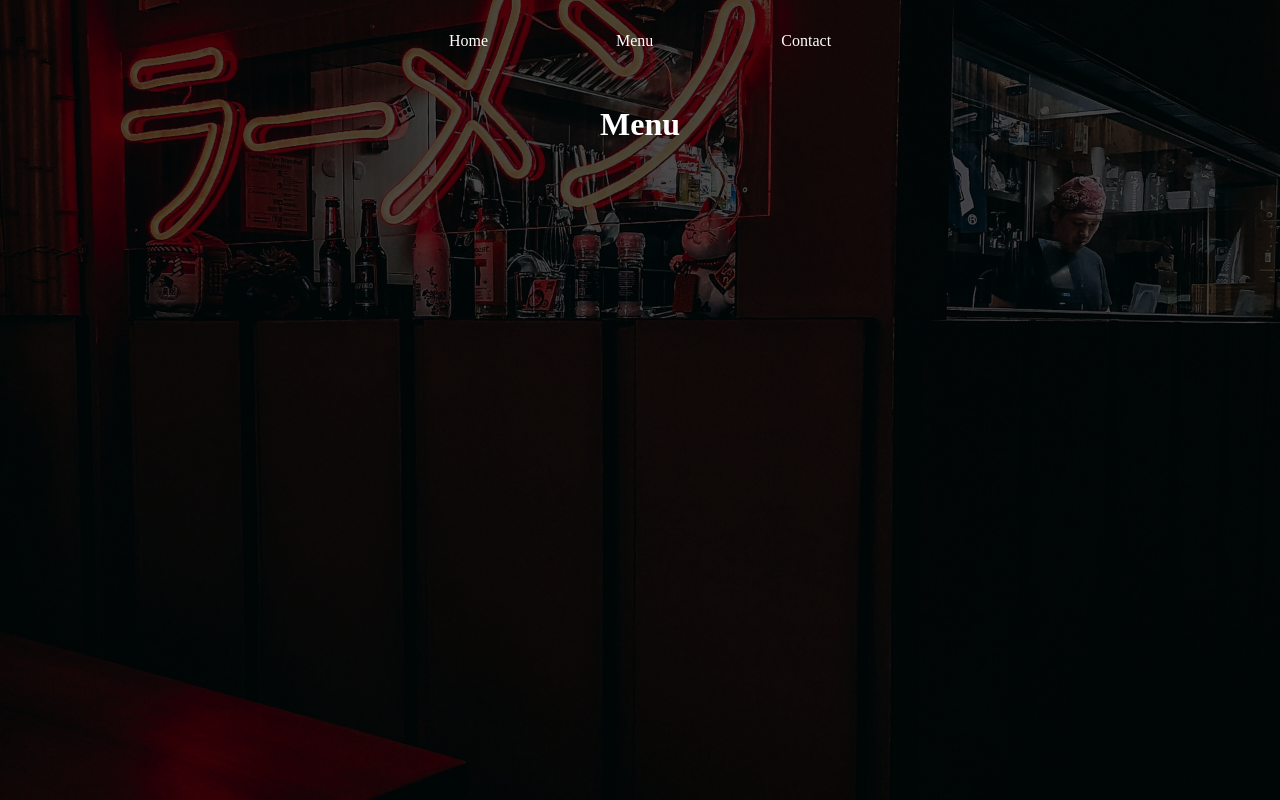
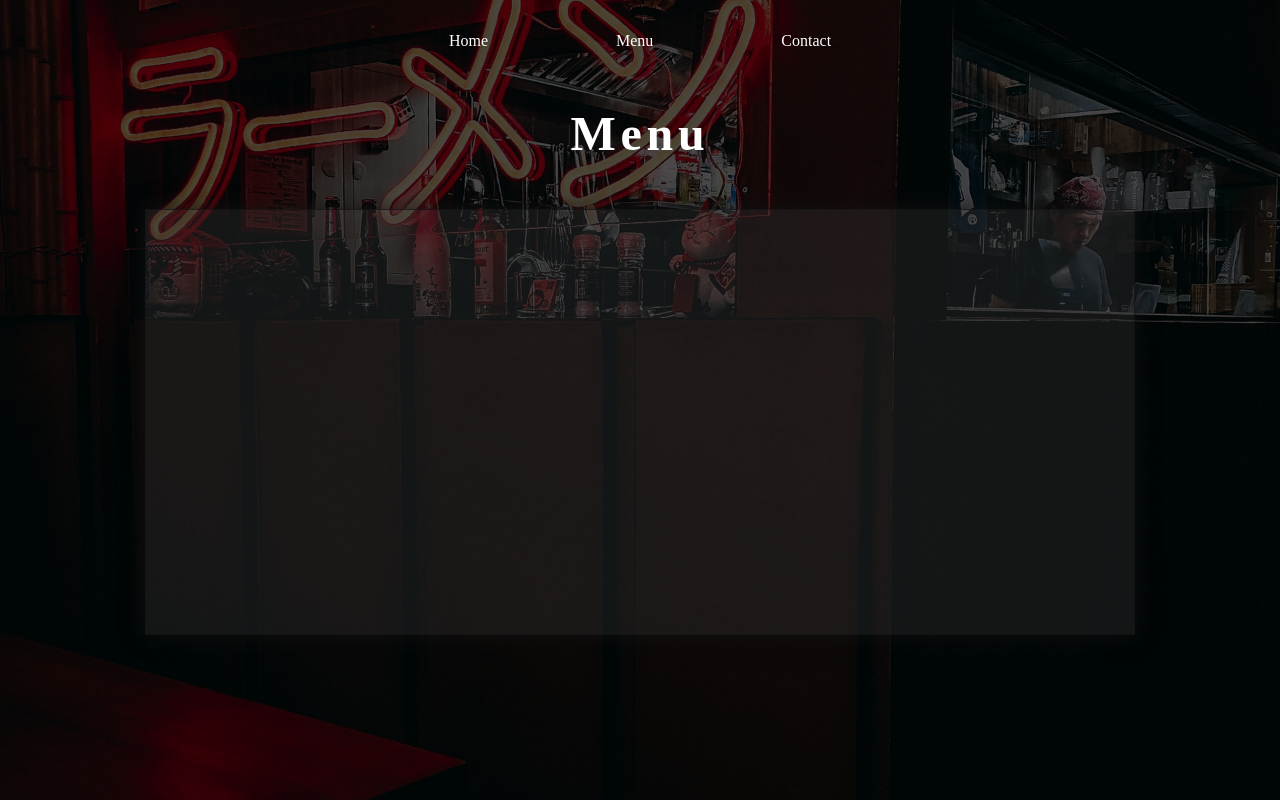
Before and after one commit to Marshnme/Restaurant-HomePage, a website built with webpack: page dist/index.html in a window 1280 px wide. Both pictures are taken after a click on the element "Menu". Built offline with nearby package versions, Linux system fonts and the light colour scheme.

Commit message:
added color to infocontainer background. Added info container to all components

```diff
--- a/src/components/contact.js
+++ b/src/components/contact.js
@@ -5,11 +5,16 @@
 
 const contact = () => {
     const mainEle = document.querySelector("main");
-    let contactTest = document.createElement("h1");
-    contactTest.textContent="Contact";
 
+    let infoContainer = document.createElement("div");
+    infoContainer.classList.add("info-contain")
 
-    mainEle.appendChild(contactTest)
+    let contactTitle = document.createElement("h1");
+    contactTitle.classList.add("name")
+    contactTitle.textContent="Contact Us";
+
+    mainEle.appendChild(contactTitle)
+    mainEle.appendChild(infoContainer)
 }
 
 
--- a/src/components/home.js
+++ b/src/components/home.js
@@ -6,7 +6,7 @@ const home = () => {
     const contentDiv = document.querySelector(".content");
     const mainEle = document.querySelector("main");
     let buisName = document.createElement("h1");
-    buisName.classList.add("text-shadow","name")
+    buisName.classList.add("name")
     buisName.textContent="Noodle Bar";
 
     let infoContainer = document.createElement("div");
--- a/src/components/menu.js
+++ b/src/components/menu.js
@@ -3,11 +3,19 @@
 
 const menu = () => {
     const mainEle = document.querySelector("main");
-    let menuTest = document.createElement("h1");
-    menuTest.textContent="Menu";
+
+    let infoContainer = document.createElement("div");
+    infoContainer.classList.add("info-contain")
+
+    let menuTitle = document.createElement("h1");
+    menuTitle.classList.add("name")
+    menuTitle.textContent="Menu";
+
+    mainEle.appendChild(menuTitle)
+    mainEle.appendChild(infoContainer)
 
 
-    mainEle.appendChild(menuTest)
+
 }
 
 
--- a/src/index.js
+++ b/src/index.js
@@ -6,27 +6,22 @@ import "./style.css"
 const bodyEle = document.querySelector("body");
 
 const contentDiv = document.createElement("div");
-contentDiv.classList.add("content");
-contentDiv.classList.add("home-img");
+contentDiv.classList.add("content", "home-img");
 
 const navEle = document.createElement("nav");
 navEle.classList.add("nav");
 
-const mainEle = document.createElement("main");
-
 const homeNav = document.createElement("p");
 homeNav.textContent = "Home";
-
 const menuNav = document.createElement("p");
 menuNav.textContent = "Menu";
-
-
 const contactNav = document.createElement("p");
 contactNav.textContent = "Contact";
-
 navEle.appendChild(homeNav)
 navEle.appendChild(menuNav)
 navEle.appendChild(contactNav)
+
+const mainEle = document.createElement("main");
 
 bodyEle.appendChild(contentDiv);
 contentDiv.appendChild(navEle)
--- a/src/style.css
+++ b/src/style.css
@@ -31,6 +31,28 @@ main{
     margin: 1.5rem auto 0 auto;
 }
 
+
+/* SHARED STYLES  */
+
+.info-contain{
+    margin-top:3rem;
+    padding:2rem;
+    border:1px solid rgba(20, 19, 19, 0.8);
+    height:45vh;
+    min-width:85%;
+    box-shadow: 0px 0px 20px #141313cc ;
+    background-color: rgba(70, 67, 67, 0.274);
+    display:flex;
+    flex-flow: column nowrap;
+    justify-content: space-evenly;
+}
+
+.info-contain-title{
+    text-align: center;
+}
+
+
+
 /* HOME STYLES */
 
 .home-img{
@@ -50,18 +72,16 @@ main{
     font-size: 3rem;
     letter-spacing: .3rem;
 }
-.text-shadow{
-    /* text-shadow: 3px 5px 5px white; */
-}
+
 
 .info-contain{
     margin-top:3rem;
     padding:2rem;
     border:1px solid rgba(20, 19, 19, 0.8);
-    height:45vh;
+    /* height:45vh; */
     min-width:85%;
     box-shadow: 0px 0px 20px #141313cc ;
-
+    background-color: rgba(70, 67, 67, 0.274);
     display:flex;
     flex-flow: column nowrap;
     justify-content: space-evenly;
@@ -75,6 +95,7 @@ main{
 .info-content-container{
     display: flex;
     justify-content: space-evenly;
+    padding:2rem 0;
 }
 
 .info-content{
```
